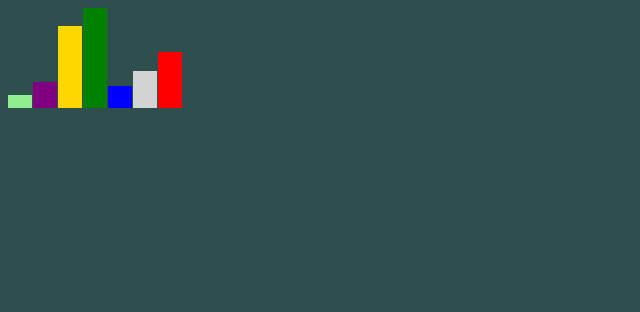
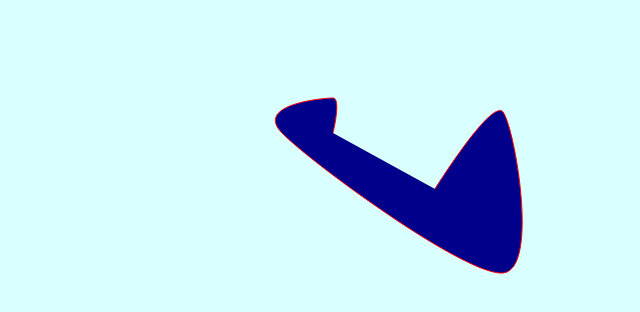
Before and after one commit to AriaBalaei/d3-intro, a plain HTML site: page index.html in a window 1280 px wide. Shown: the whole page, without its empty margins (0-640 px from the left). Drawn offline with nearby package versions, Linux system fonts and the light colour scheme.

Commit message:
paths added

```diff
--- a/index.js
+++ b/index.js
@@ -1,4 +1,4 @@
-
+/*
 //Add Svg Element
 const canvas = d3.select('.canva')
 const svg = canvas.append('svg')
@@ -57,7 +57,7 @@ svg.append('text')
     .attr('font-size','4vw')
     .attr('x','110')
     .attr('y','110')
-*/
+
 
 //Using Data
 //const rect = svg.append('rect');
@@ -72,9 +72,40 @@ d3.json('test.json')
      rect
         .data(data)
         .enter().append('rect')
-        .attr('width', '24')
+        .attr('width', d => d.width)
         .attr('fill', d => d.fill)
         .attr('height', d => d.height)
         .attr('x',(d, i) => i*25)
         .attr('y',(d, i) => 100 - (d.height))
 })
+*/
+//paths
+const canvas = d3.select('.canva');
+
+var data = [{x: 15, y: 15} , {x: 15, y: 10} , {x: 12, y: 15},
+            {x: 25, y: 35} , {x: 25, y: 12} , {x: 21, y: 23}];
+
+const svg = canvas.append('svg')
+                .attr('width', '900')
+                .attr('height', '900')
+
+const margin = {top: 20, right: 20, bottom: 70, left: 70}
+const graphWidth = 600 - margin.left - margin.right;
+const graphHeight = 600 -margin.top - margin.bottom;
+
+const area = svg.append('g')
+                .attr('height', graphHeight)
+                .attr('width', graphWidth)
+                .attr('transform',`translate(${margin.left},${margin.top})`);
+
+
+var linearGen = d3.line()
+                    .x((d, i) => d.x * 17)
+                    .y((d, i) => d.y * 7)
+                    .curve(d3.curveCardinal)
+                    //https://github.com/d3/d3/blob/main/API.md
+
+area.append('path')
+        .attr('d', linearGen(data))
+        .attr('fill', 'darkblue')
+        .attr('stroke', 'red')
--- a/style.css
+++ b/style.css
@@ -1,7 +1,7 @@
 @import url('https://fonts.googleapis.com/css2?family=Plus+Jakarta+Sans:wght@200;300;400;500;600;700;800&display=swap');
 
 body{
-  background-color: darkslategray;
+  background-color: rgb(218, 255, 255);
 }
 p{
   font-family: 'Plus Jakarta Sans', sans-serif;
```
Also changed, not shown: index.html (+3 -0 lines).
